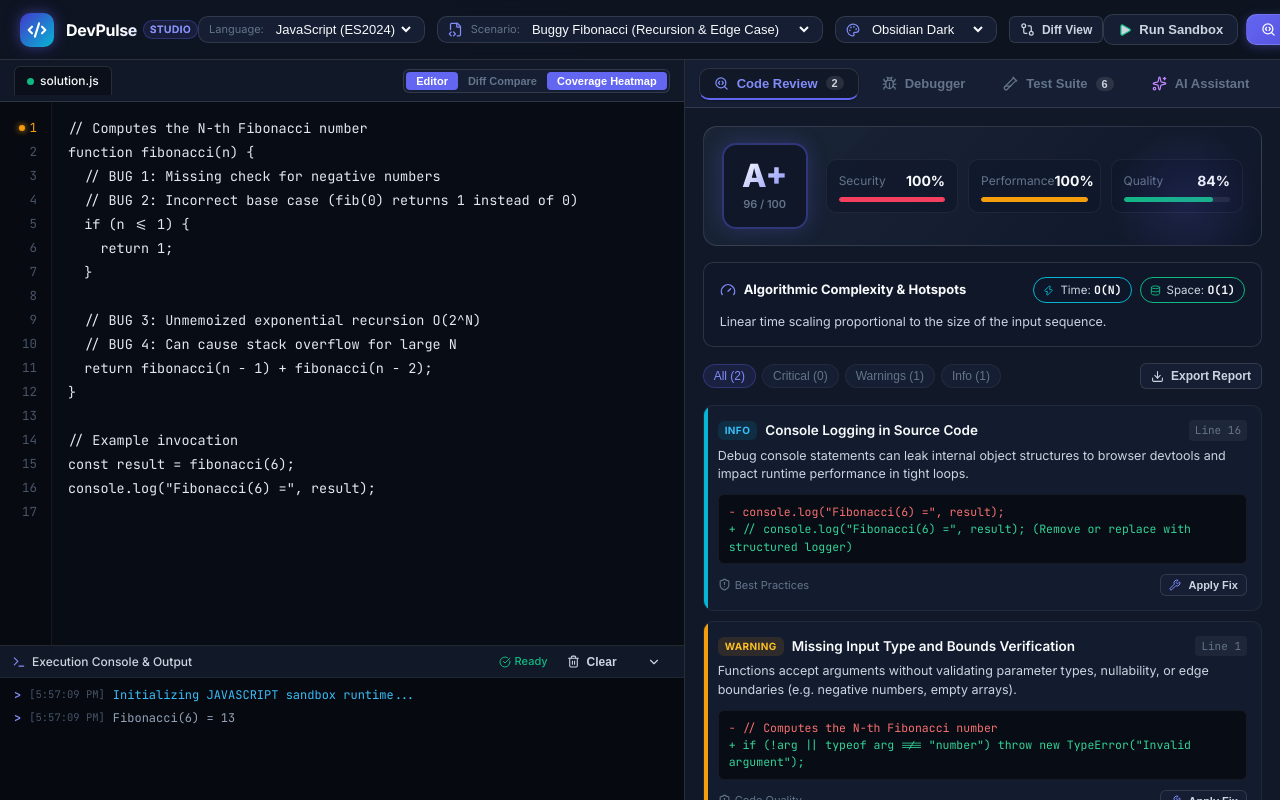
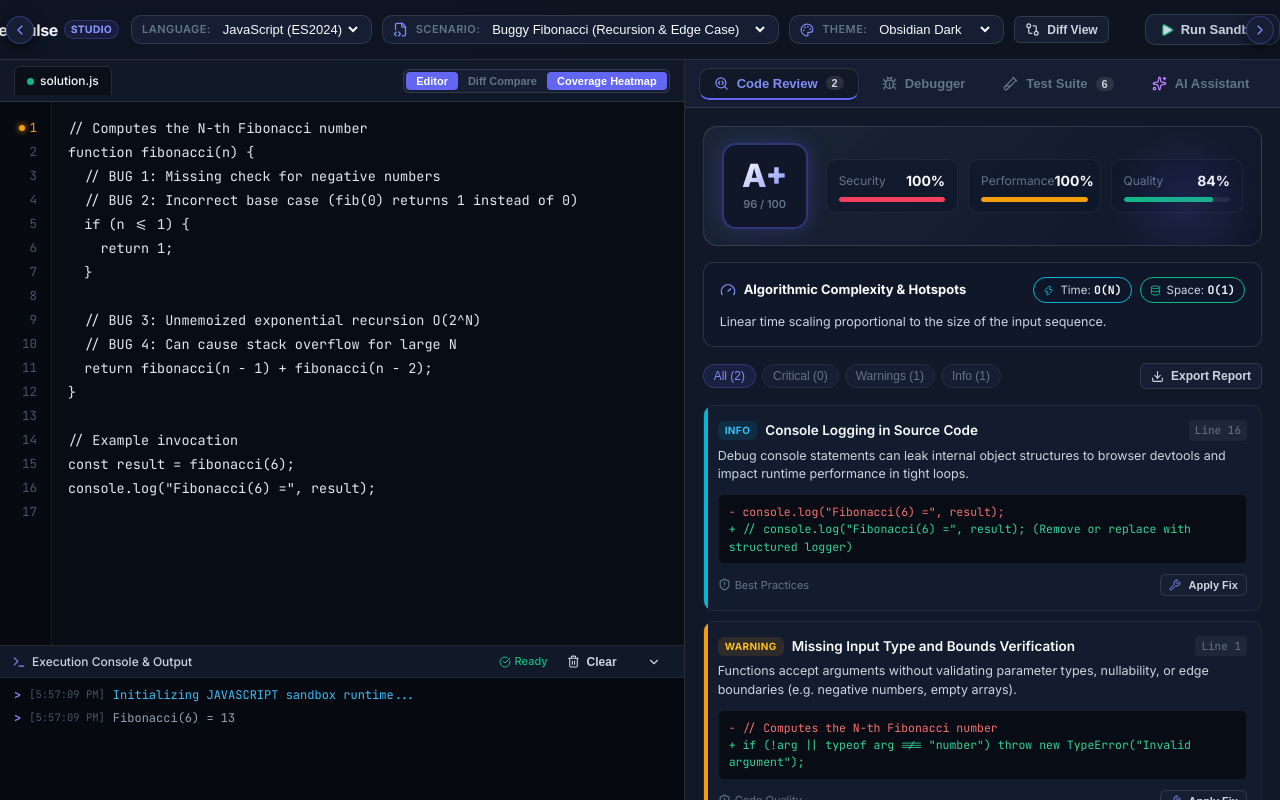
Before and after one commit to ashrithBalaji456/Code_Testing_And_Debugging_Platform, a React (Vite) app: page / in a window 1280 px wide. Both pictures are taken after a click on the button "Run Sandbox". Built offline with nearby package versions, Linux system fonts and the light colour scheme.

Commit message:
fix(header): add horizontal scrolling, mouse wheel support, chevron buttons, and full heading display

```diff
--- a/src/components/Navbar.jsx
+++ b/src/components/Navbar.jsx
@@ -1,4 +1,4 @@
-import React from 'react';
+import React, { useRef, useState, useEffect } from 'react';
 import {
   Code2,
   Play,
@@ -13,7 +13,9 @@ import {
   Share2,
   Palette,
   Gauge,
-  FileText
+  FileText,
+  ChevronLeft,
+  ChevronRight
 } from 'lucide-react';
 
 export function Navbar({
@@ -38,8 +40,64 @@ export function Navbar({
   hasApiKey,
   isRunning
 }) {
+  const navbarRef = useRef(null);
+  const [canScrollLeft, setCanScrollLeft] = useState(false);
+  const [canScrollRight, setCanScrollRight] = useState(false);
+
+  const checkScroll = () => {
+    if (navbarRef.current) {
+      const { scrollLeft, scrollWidth, clientWidth } = navbarRef.current;
+      setCanScrollLeft(scrollLeft > 6);
+      setCanScrollRight(scrollLeft < scrollWidth - clientWidth - 6);
+    }
+  };
+
+  useEffect(() => {
+    checkScroll();
+    const handleResize = () => checkScroll();
+    window.addEventListener('resize', handleResize);
+    const timer = setTimeout(checkScroll, 200);
+    return () => {
+      window.removeEventListener('resize', handleResize);
+      clearTimeout(timer);
+    };
+  }, [snippets, selectedLanguage]);
+
+  const handleScrollBy = (distance) => {
+    if (navbarRef.current) {
+      navbarRef.current.scrollBy({ left: distance, behavior: 'smooth' });
+      setTimeout(checkScroll, 250);
+    }
+  };
+
+  const handleWheel = (e) => {
+    if (navbarRef.current && e.deltaY !== 0) {
+      navbarRef.current.scrollLeft += e.deltaY;
+      checkScroll();
+    }
+  };
+
+  const currentSnippet = snippets.find((s) => s.id === selectedSnippetId);
+
   return (
-    <header className="navbar">
+    <header className="navbar-wrapper">
+      {canScrollLeft && (
+        <button
+          className="navbar-scroll-btn left"
+          onClick={() => handleScrollBy(-280)}
+          title="Scroll header left"
+          aria-label="Scroll header left"
+        >
+          <ChevronLeft size={16} />
+        </button>
+      )}
+
+      <div
+        className="navbar"
+        ref={navbarRef}
+        onScroll={checkScroll}
+        onWheel={handleWheel}
+      >
         <div className="brand-section">
           <div className="brand-logo-wrapper">
             <Code2 size={20} strokeWidth={2.5} />
@@ -53,12 +111,13 @@ export function Navbar({
 
         <div className="navbar-controls">
           {/* Language Selector */}
-        <div className="select-control-group">
-          <label htmlFor="language-select" style={{ fontSize: '11px', color: 'var(--text-muted)' }}>Language:</label>
+          <div className="select-control-group" title="Select Programming Language">
+            <label htmlFor="language-select">Language:</label>
             <select
               id="language-select"
               value={selectedLanguage || 'javascript'}
               onChange={(e) => onSelectLanguage && onSelectLanguage(e.target.value)}
+              title="Select Programming Language"
             >
               <option value="javascript">JavaScript (ES2024)</option>
               <option value="python">Python 3.12 (WASM)</option>
@@ -68,16 +127,17 @@ export function Navbar({
           </div>
 
           {/* Preset Scenario Selector */}
-        <div className="select-control-group">
+          <div className="select-control-group" title={currentSnippet ? `Scenario: ${currentSnippet.name}` : 'Select Preset Scenario'}>
             <FileCode2 size={15} color="var(--accent-primary-light)" />
-          <label htmlFor="snippet-select" style={{ fontSize: '11px', color: 'var(--text-muted)' }}>Scenario:</label>
+            <label htmlFor="snippet-select">Scenario:</label>
             <select
               id="snippet-select"
               value={selectedSnippetId}
               onChange={(e) => onSelectSnippet(e.target.value)}
+              title={currentSnippet?.name}
             >
               {snippets.map((snip) => (
-              <option key={snip.id} value={snip.id}>
+                <option key={snip.id} value={snip.id} title={snip.name}>
                   {snip.name}
                 </option>
               ))}
@@ -85,8 +145,9 @@ export function Navbar({
           </div>
 
           {/* Theme Switcher */}
-        <div className="select-control-group">
+          <div className="select-control-group" title="Switch Studio Theme">
             <Palette size={14} color="var(--accent-primary-light)" />
+            <label htmlFor="theme-select">Theme:</label>
             <select
               id="theme-select"
               value={currentTheme || 'obsidian'}
@@ -110,6 +171,9 @@ export function Navbar({
             <span>{isDiffMode ? 'Exit Diff' : 'Diff View'}</span>
           </button>
         </div>
+
+        {/* Dynamic spacer that pushes nav-actions to the right when there is space */}
+        <div className="navbar-spacer" />
 
         <div className="nav-actions">
         <button
@@ -208,6 +272,18 @@ export function Navbar({
           <span>{hasApiKey ? 'AI Active' : 'API Key'}</span>
         </button>
       </div>
+      </div>
+
+      {canScrollRight && (
+        <button
+          className="navbar-scroll-btn right"
+          onClick={() => handleScrollBy(280)}
+          title="Scroll header right to see all tools"
+          aria-label="Scroll header right"
+        >
+          <ChevronRight size={16} />
+        </button>
+      )}
     </header>
   );
 }
--- a/src/index.css
+++ b/src/index.css
@@ -203,24 +203,91 @@ html, body {
   overflow: hidden;
 }
 
-/* Navbar */
-.navbar {
+/* Navbar & Header Scroll System */
+.navbar-wrapper {
+  position: relative;
+  width: 100%;
   height: var(--header-height);
   background: var(--bg-glass);
   backdrop-filter: blur(16px);
   -webkit-backdrop-filter: blur(16px);
   border-bottom: 1px solid var(--border-default);
-  display: flex;
-  align-items: center;
-  justify-content: space-between;
-  padding: 0 20px;
   z-index: 50;
+  display: flex;
+  align-items: center;
+  overflow: hidden;
+}
+
+.navbar {
+  width: 100%;
+  height: 100%;
+  display: flex;
+  align-items: center;
+  gap: 12px;
+  padding: 0 16px;
+  overflow-x: auto;
+  overflow-y: hidden;
+  white-space: nowrap;
+  scroll-behavior: smooth;
+  scrollbar-width: thin;
+  scrollbar-color: rgba(99, 102, 241, 0.45) rgba(15, 23, 42, 0.6);
+}
+
+.navbar::-webkit-scrollbar {
+  height: 4px;
+}
+.navbar::-webkit-scrollbar-track {
+  background: rgba(15, 23, 42, 0.5);
+}
+.navbar::-webkit-scrollbar-thumb {
+  background: linear-gradient(90deg, #6366f1, #06b6d4);
+  border-radius: var(--radius-full);
+}
+.navbar::-webkit-scrollbar-thumb:hover {
+  background: linear-gradient(90deg, #818cf8, #22d3ee);
+}
+
+.navbar-scroll-btn {
+  position: absolute;
+  top: 50%;
+  transform: translateY(-50%);
+  width: 28px;
+  height: 28px;
+  border-radius: var(--radius-full);
+  background: var(--bg-surface);
+  border: 1px solid var(--border-highlight);
+  color: var(--accent-primary-light);
+  display: flex;
+  align-items: center;
+  justify-content: center;
+  cursor: pointer;
+  z-index: 60;
+  box-shadow: 0 4px 14px rgba(0, 0, 0, 0.6);
+  transition: all var(--trans-fast);
+}
+.navbar-scroll-btn:hover {
+  background: var(--accent-primary);
+  color: #ffffff;
+  transform: translateY(-50%) scale(1.1);
+  box-shadow: 0 0 16px var(--accent-primary);
+}
+.navbar-scroll-btn.left {
+  left: 6px;
+}
+.navbar-scroll-btn.right {
+  right: 6px;
+}
+
+.navbar-spacer {
+  flex: 1;
+  min-width: 12px;
 }
 
 .brand-section {
   display: flex;
   align-items: center;
   gap: 12px;
+  flex-shrink: 0;
 }
 
 .brand-logo-wrapper {
@@ -233,11 +300,13 @@ html, body {
   justify-content: center;
   box-shadow: 0 0 14px rgba(99, 102, 241, 0.5);
   color: #fff;
+  flex-shrink: 0;
 }
 
 .brand-info {
   display: flex;
   flex-direction: column;
+  flex-shrink: 0;
 }
 
 .brand-title {
@@ -250,6 +319,7 @@ html, body {
   display: flex;
   align-items: center;
   gap: 6px;
+  white-space: nowrap;
 }
 
 .brand-badge {
@@ -263,12 +333,14 @@ html, body {
   text-transform: uppercase;
   letter-spacing: 0.05em;
   -webkit-text-fill-color: var(--accent-primary-light);
+  white-space: nowrap;
 }
 
 .navbar-controls {
   display: flex;
   align-items: center;
-  gap: 12px;
+  gap: 10px;
+  flex-shrink: 0;
 }
 
 .select-control-group {
@@ -277,10 +349,27 @@ html, body {
   gap: 8px;
   background: var(--bg-surface);
   border: 1px solid var(--border-default);
-  padding: 4px 10px;
+  padding: 5px 10px;
   border-radius: var(--radius-md);
   font-size: 13px;
   color: var(--text-secondary);
+  flex-shrink: 0;
+  white-space: nowrap;
+  transition: border-color var(--trans-fast);
+}
+
+.select-control-group:hover {
+  border-color: var(--border-highlight);
+}
+
+.select-control-group label {
+  font-size: 11px;
+  font-weight: 600;
+  text-transform: uppercase;
+  letter-spacing: 0.04em;
+  color: var(--text-muted);
+  white-space: nowrap;
+  flex-shrink: 0;
 }
 
 .select-control-group select {
@@ -291,6 +380,8 @@ html, body {
   font-weight: 500;
   cursor: pointer;
   outline: none;
+  white-space: nowrap;
+  max-width: 280px;
 }
 
 .select-control-group select option {
@@ -302,6 +393,7 @@ html, body {
   display: flex;
   align-items: center;
   gap: 8px;
+  flex-shrink: 0;
 }
 
 /* Button System */
@@ -436,12 +528,18 @@ html, body {
   align-items: center;
   justify-content: space-between;
   padding: 0 14px;
+  overflow-x: auto;
+  overflow-y: hidden;
+  white-space: nowrap;
+  flex-shrink: 0;
+  scrollbar-width: thin;
 }
 
 .editor-tabs {
   display: flex;
   align-items: center;
   gap: 4px;
+  flex-shrink: 0;
 }
 
 .editor-tab-item {
@@ -456,6 +554,8 @@ html, body {
   font-size: 12px;
   font-weight: 500;
   color: var(--text-primary);
+  flex-shrink: 0;
+  white-space: nowrap;
 }
 
 .editor-tab-badge {
@@ -463,6 +563,7 @@ html, body {
   height: 7px;
   border-radius: 50%;
   background: var(--accent-emerald);
+  flex-shrink: 0;
 }
 
 .editor-view-toggles {
@@ -472,6 +573,8 @@ html, body {
   border: 1px solid var(--border-default);
   border-radius: var(--radius-sm);
   padding: 2px;
+  flex-shrink: 0;
+  white-space: nowrap;
 }
 
 .view-toggle-btn {
@@ -484,6 +587,8 @@ html, body {
   border-radius: 4px;
   cursor: pointer;
   transition: var(--trans-fast);
+  flex-shrink: 0;
+  white-space: nowrap;
 }
 
 .view-toggle-btn.active {
@@ -707,6 +812,11 @@ html, body {
   align-items: center;
   padding: 0 14px;
   gap: 8px;
+  overflow-x: auto;
+  overflow-y: hidden;
+  white-space: nowrap;
+  flex-shrink: 0;
+  scrollbar-width: thin;
 }
 
 .studio-tab-btn {
@@ -722,6 +832,8 @@ html, body {
   font-weight: 600;
   cursor: pointer;
   transition: all var(--trans-fast);
+  flex-shrink: 0;
+  white-space: nowrap;
 }
 
 .studio-tab-btn:hover {
@@ -1658,9 +1770,12 @@ html, body {
   gap: 8px;
   padding: 10px 14px;
   overflow-x: auto;
+  overflow-y: hidden;
+  white-space: nowrap;
   border-bottom: 1px solid var(--border-subtle);
   background: rgba(15, 23, 42, 0.6);
   flex-shrink: 0;
+  scrollbar-width: thin;
 }
 
 .quick-prompt-chip {
```
Lines whose indentation alone changed are shown as unchanged.
